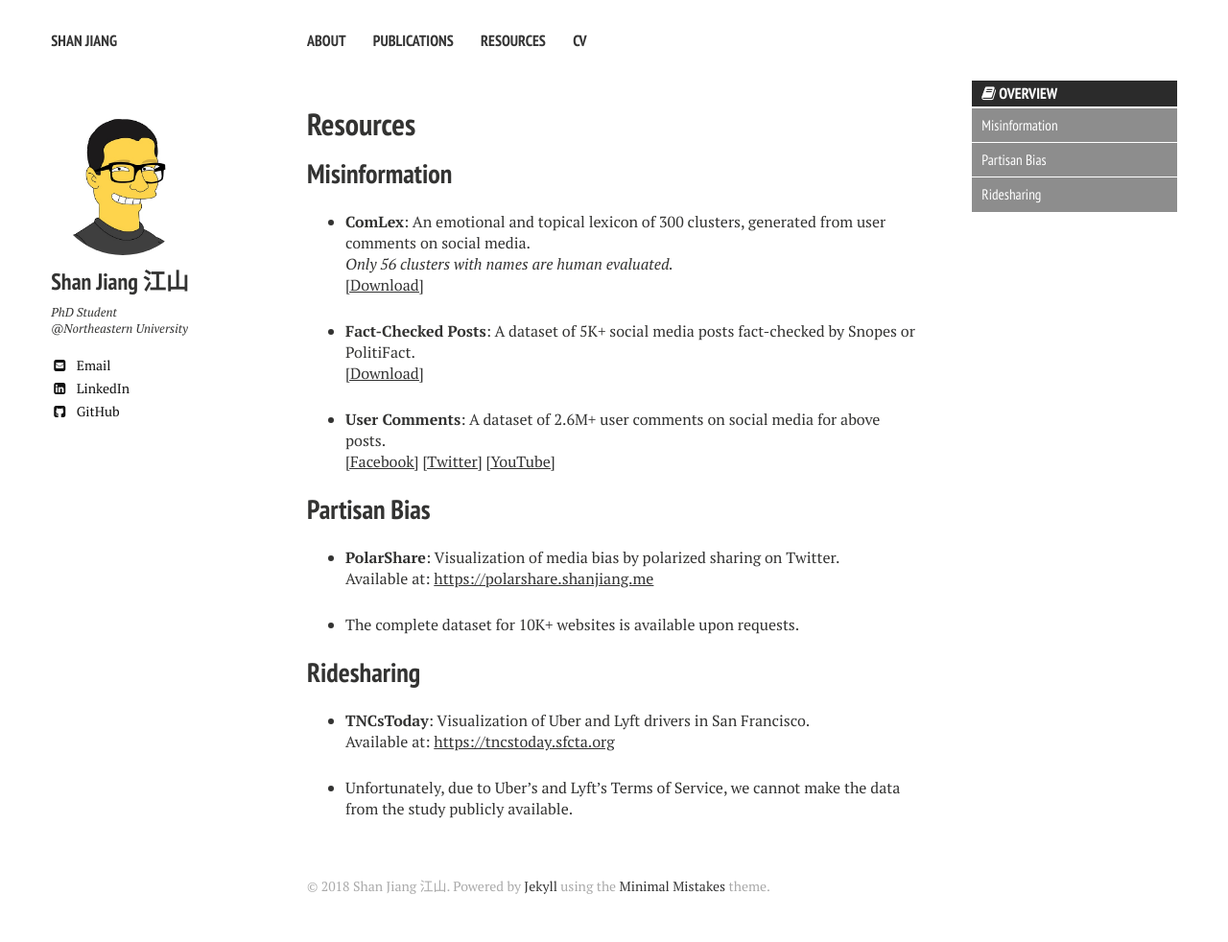
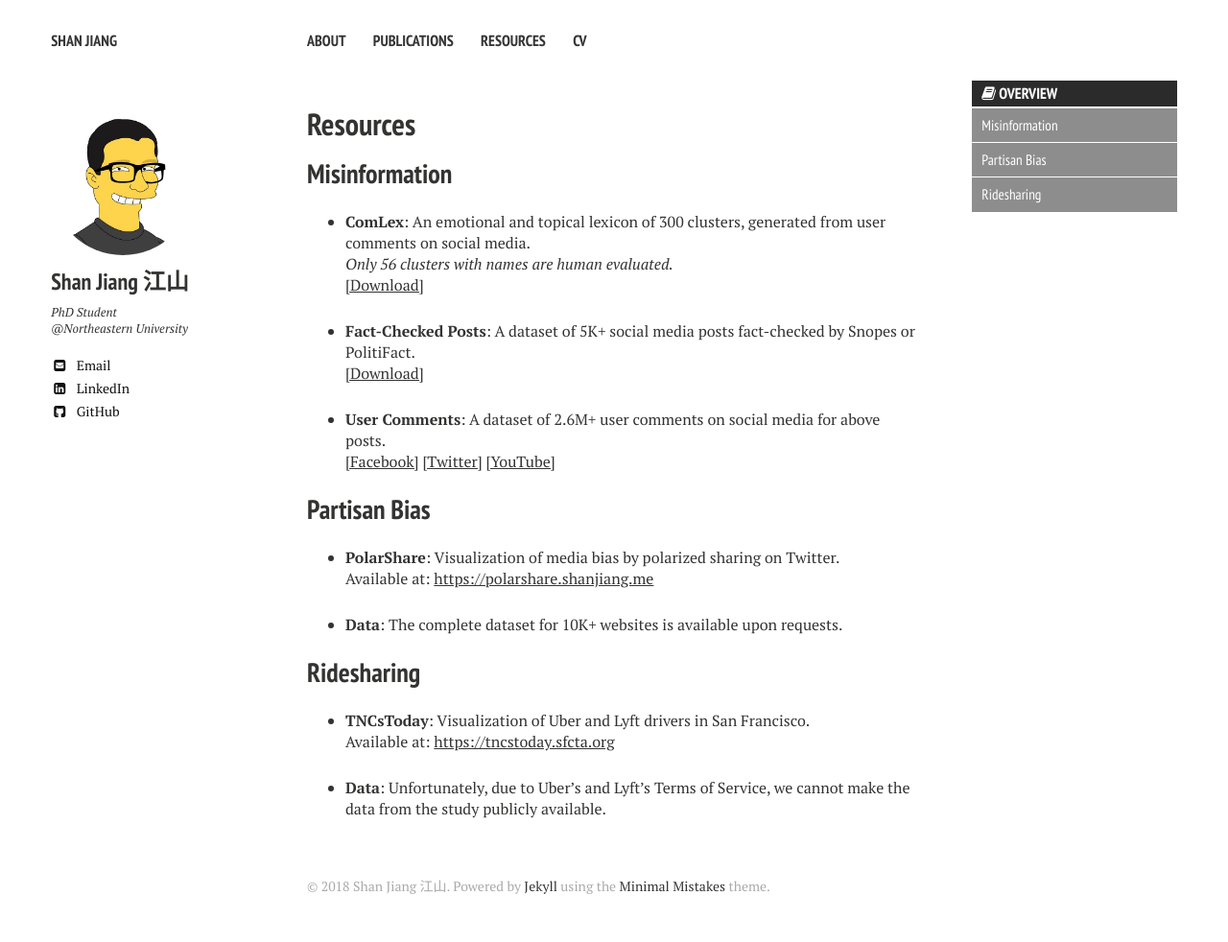
Before and after one commit to printfoo/printfoo.github.io, a Jekyll site: the page built from resources/index.md, in a window 1280 px wide. Shown: the whole page at 96% size. Built offline with Jekyll 4.4.1, drawn with Linux system fonts in a browser that asks for light colours; nearby versions of some CDN libraries.

Commit message:
resources page

```diff
--- a/resources/index.md
+++ b/resources/index.md
@@ -19,18 +19,18 @@
 [\[Download\]](factchecks.csv){:target="_blank"}
 
 * **User Comments**: A dataset of 2.6M+ user comments on social media for above posts.
-[\[Facebook\]](comments/facebook.bz2){:target="_blank"}  [\[Twitter\]](comments/twitter.bz2){:target="_blank"}  [\[YouTube\]](comments/youtube.bz2){:target="_blank"}
+[\[Facebook\]](comments/facebook.bz2){:target="_blank"} [\[Twitter\]](comments/twitter.bz2){:target="_blank"} [\[YouTube\]](comments/youtube.bz2){:target="_blank"}
 
 ## Partisan Bias
 
 * **PolarShare**: Visualization of media bias by polarized sharing on Twitter.
 Available at: [https://polarshare.shanjiang.me](https://polarshare.shanjiang.me){:target="_blank"}
 
-* The complete dataset for 10K+ websites is available upon requests.
+* **Data**: The complete dataset for 10K+ websites is available upon requests.
 
 ## Ridesharing
 
 * **TNCsToday**: Visualization of Uber and Lyft drivers in San Francisco.
 Available at: [https://tncstoday.sfcta.org](https://tncstoday.sfcta.org){:target="_blank"}
 
-* Unfortunately, due to Uber's and Lyft's Terms of Service, we cannot make the data from the study publicly available.
+* **Data**: Unfortunately, due to Uber's and Lyft's Terms of Service, we cannot make the data from the study publicly available.
```
